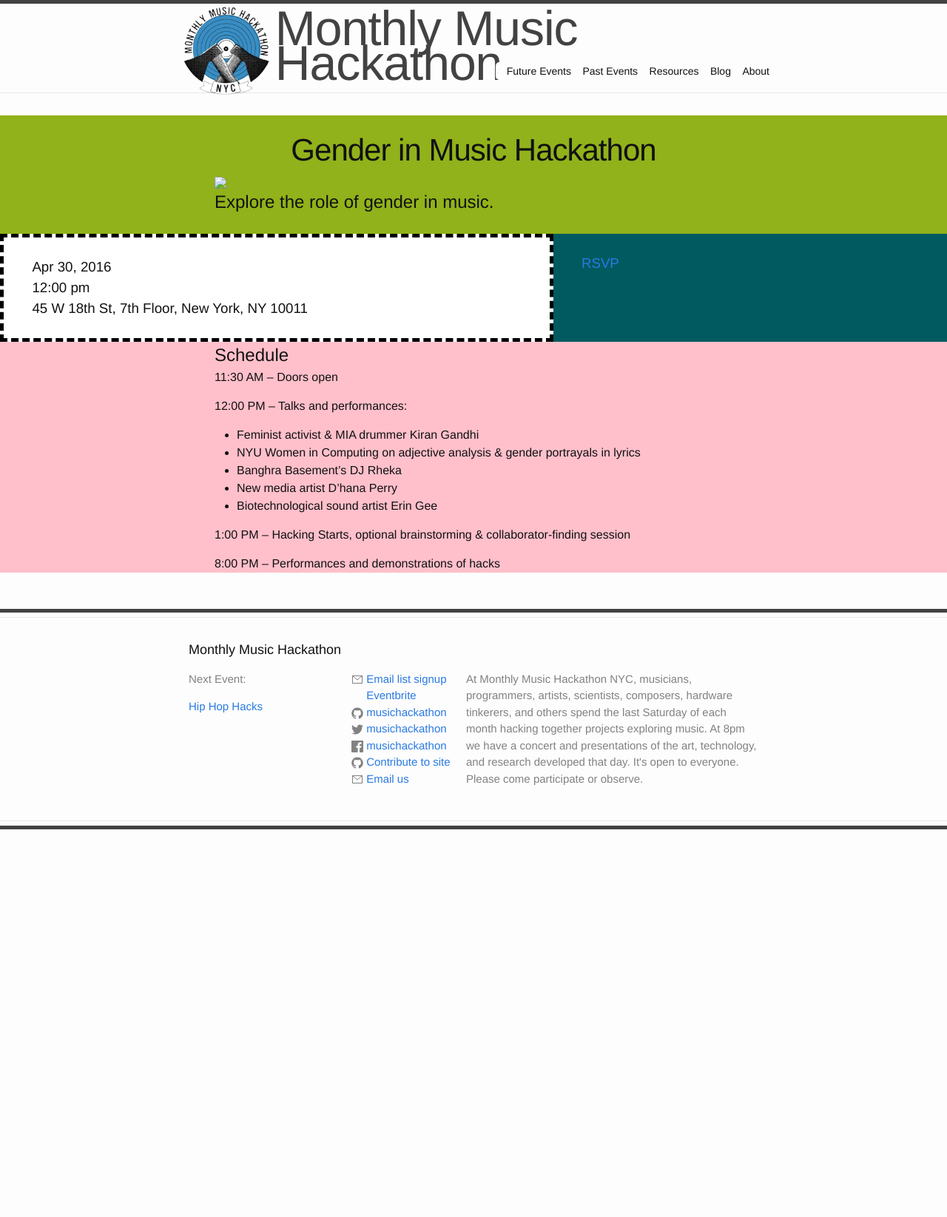
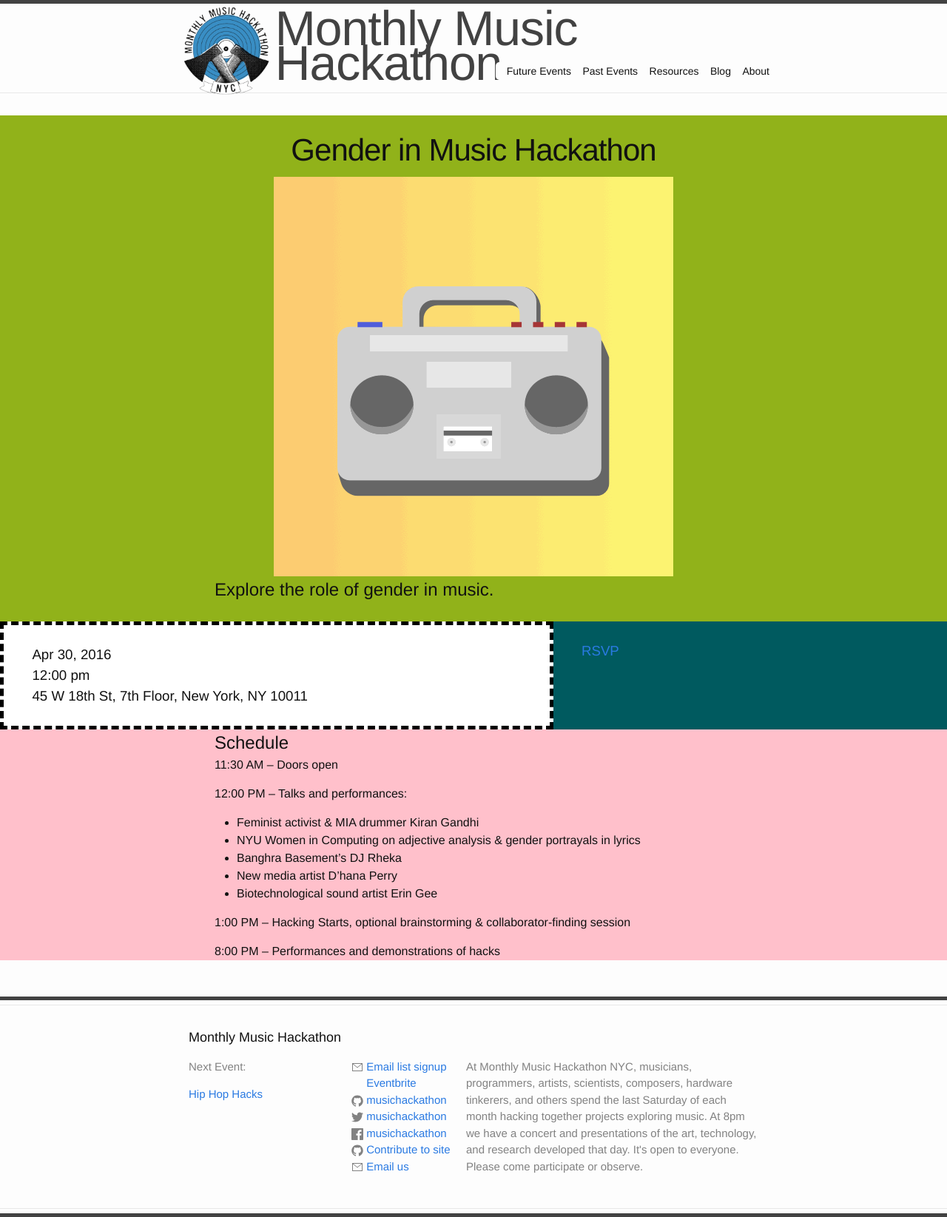
Before and after one commit to musichackathon/mmh_jekyll, a Jekyll site: the page built from _events/2016-04-30.md, in a window 1280 px wide. Shown: the whole page at 74% size. Built offline with Jekyll 4.4.1, drawn with Linux system fonts in a browser that asks for light colours; before the commit the page ends 1121 px from its top, so only the background shows below that.

Commit message:
update absolute path and front matter order

```diff
--- a/_layouts/event.html
+++ b/_layouts/event.html
@@ -9,7 +9,7 @@
     </header>
 
     {% if page.image %}
-      <img src="assets/events/{{page.image}}" class="center"/>
+      <img src="{{ site.github.url }}/assets/events/{{page.image}}" class="center"/>
     {% endif %}
 
     {% if page.description %}
```
Also changed, not shown: blog.md (+1 -1 lines), future_events.md (+1 -1 lines), past_events.md (+1 -1 lines).
